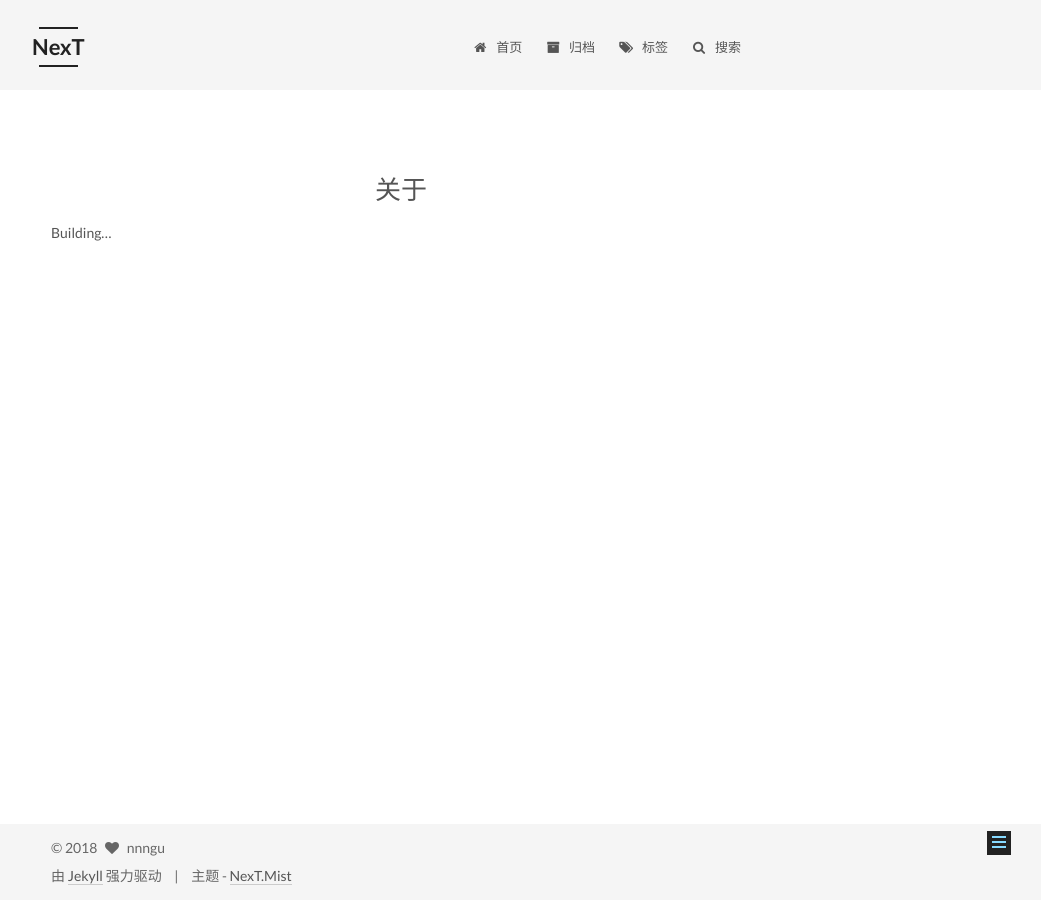
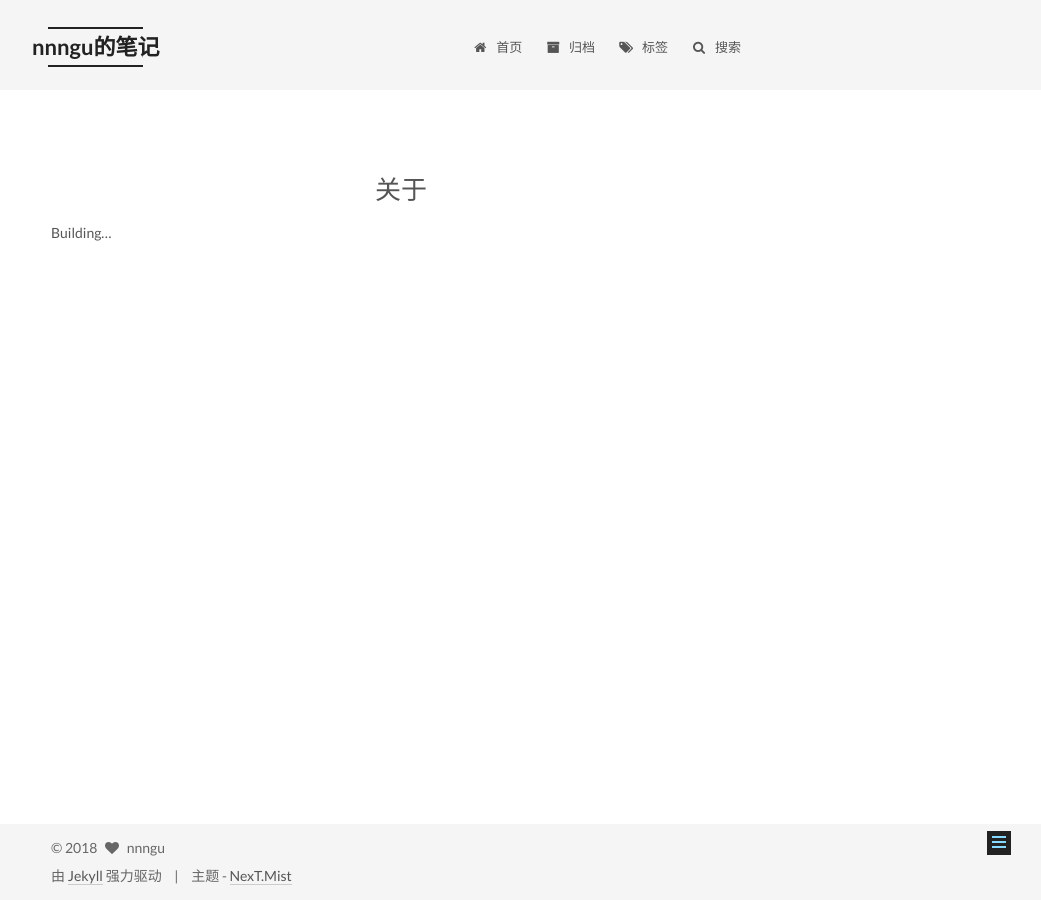
Before and after one commit to nnngu/jekyll_demo, a Jekyll site: the page built from about/index.md, in a window 1280 px wide. Shown: the whole page, without its empty margins (239-1280 px from the left). Built offline with Jekyll 4.4.1, drawn with Linux system fonts in a browser that asks for light colours.

Commit message:
更改网站标题

```diff
--- a/_config.yml
+++ b/_config.yml
@@ -4,7 +4,7 @@
 # ---------------------------------------------------------------
 
 # Site
-title: NexT
+title: nnngu的笔记
 subtitle:
 description:
 author: nnngu
```
